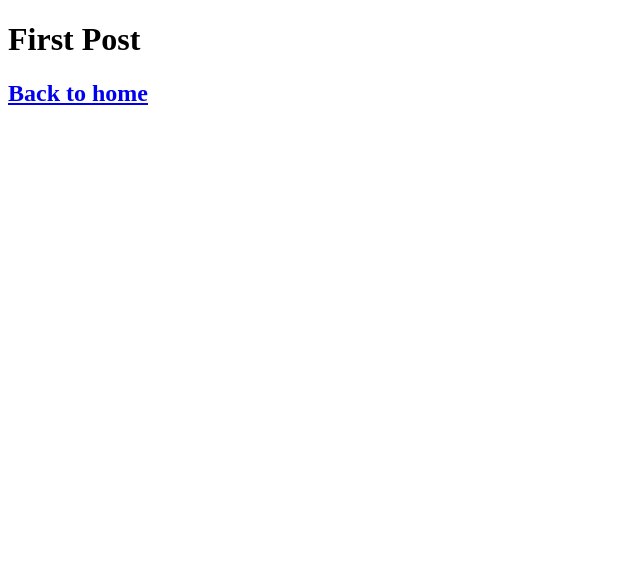
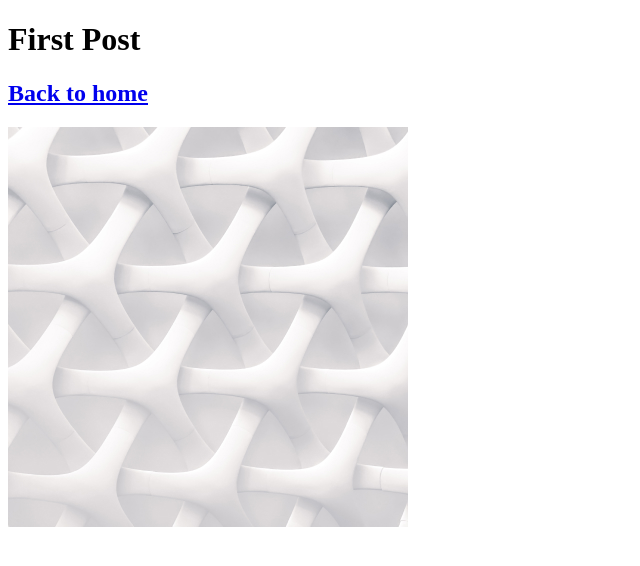
Before and after one commit to JQChan/nextjs-pratice, a Next.js app in the folder nextjs-blog/: page /posts/first-post in a window 1280 px wide. Shown: the top 566 px of the page, without its empty margins (0-640 px from the left). Built offline with nearby package versions, Linux system fonts and the light colour scheme.

Commit message:
add static file

```diff
--- a/nextjs-blog/pages/posts/first-post.js
+++ b/nextjs-blog/pages/posts/first-post.js
@@ -9,6 +9,8 @@ export default function FirstPost() {
           <a>Back to home</a>
         </Link>
       </h2>
+
+      <img src="/images/profile.jpg" alt="静态图片" />
     </>
   )
 }
```
Also changed, not shown: nextjs-blog/public/images/profile.jpg (added).
